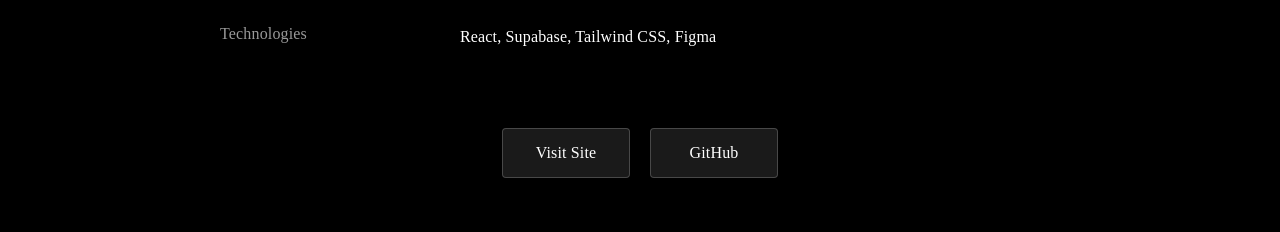
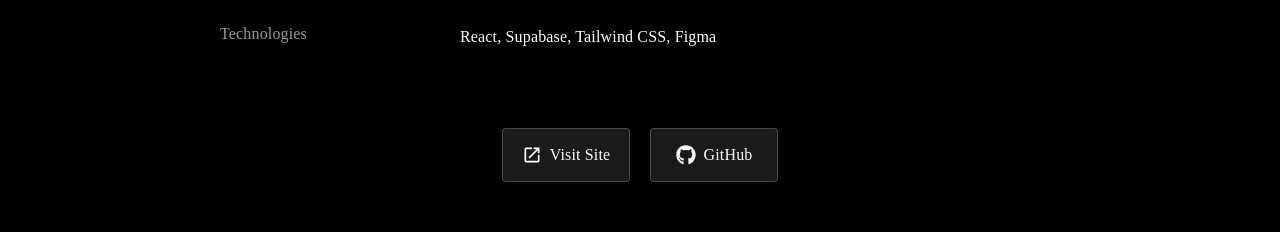
Before and after one commit to jyoon926/portfolio-2024, a React (Vite) app: page /project/chris-elliott-art-gallery in a window 1280 px wide. Shown: the part 1140-1372 px from the top of the page. Built offline with nearby package versions, Linux system fonts and the light colour scheme; a web font is replaced by a local one.

Commit message:
Link icons

```diff
--- a/src/components/Project.tsx
+++ b/src/components/Project.tsx
@@ -1,7 +1,8 @@
 import { Link, useParams } from 'react-router-dom';
 import { Projects } from '../Data';
 import { useEffect, useState } from 'react';
-import { MdArrowBack, MdArrowBackIos, MdArrowForwardIos } from 'react-icons/md';
+import { MdArrowBack, MdArrowBackIos, MdArrowForwardIos, MdOpenInNew } from 'react-icons/md';
+import { FaGithub } from 'react-icons/fa';
 
 interface Project {
   projectUrl: string;
@@ -50,17 +51,19 @@
             </div>
             <div className="w-full mb-20 flex flex-row justify-center gap-5">
               <Link
-                className="bg-foreground/10 py-4 w-32 text-center border rounded duration-300 hover:bg-foreground/15"
+                className="bg-foreground/10 py-4 w-32 flex flex-row items-center justify-center gap-2 border rounded duration-300 hover:bg-foreground/15"
                 to={project.link}
                 target="_blank"
               >
+                <MdOpenInNew className="text-xl" />
                 Visit Site
               </Link>
               <Link
-                className="bg-foreground/10 py-4 w-32 text-center border rounded duration-300 hover:bg-foreground/15"
+                className="bg-foreground/10 py-4 w-32 flex flex-row items-center justify-center gap-2 border rounded duration-300 hover:bg-foreground/15"
                 to={project.github}
                 target="_blank"
               >
+                <FaGithub className="text-xl" />
                 GitHub
               </Link>
             </div>
```
